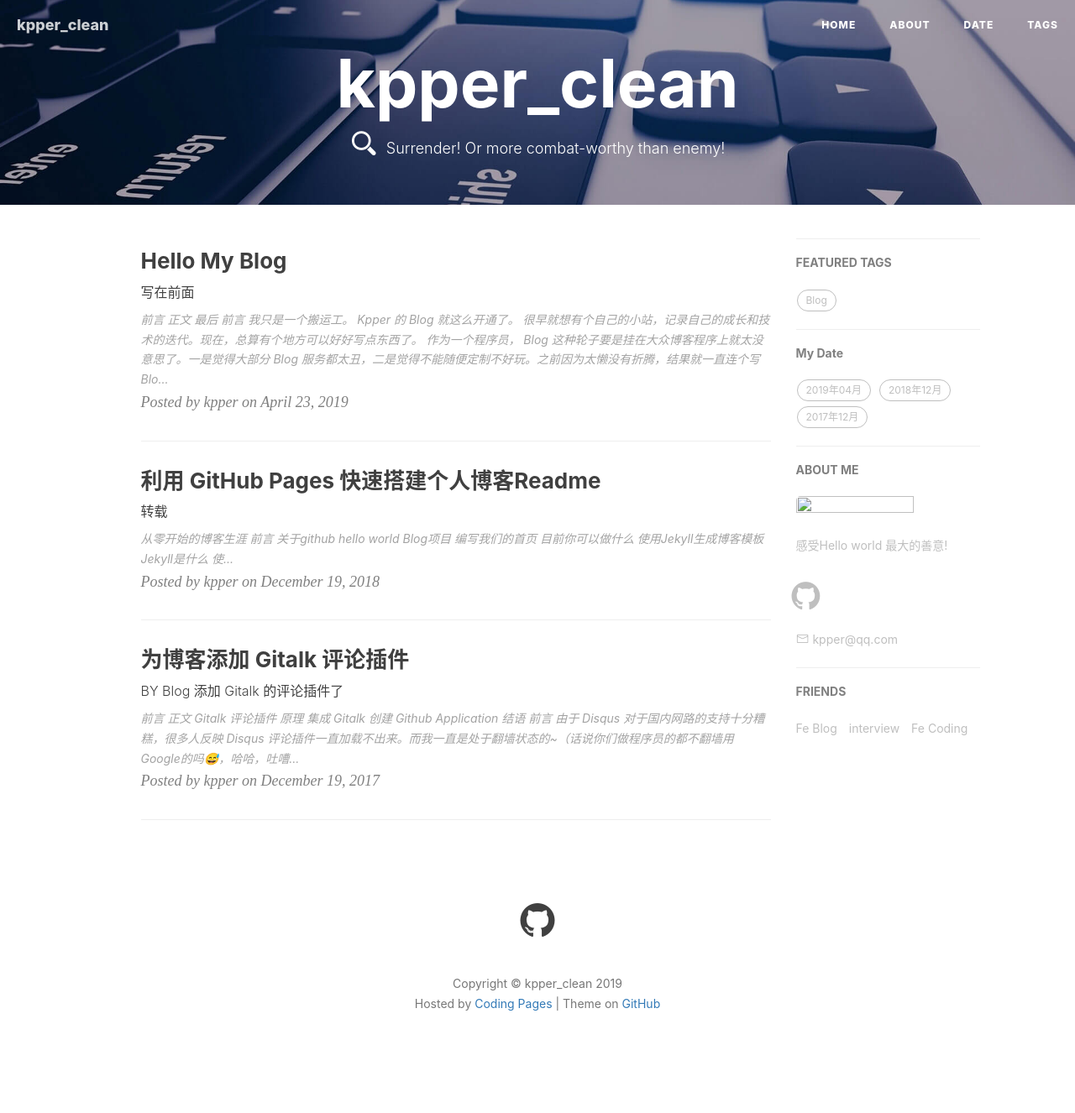
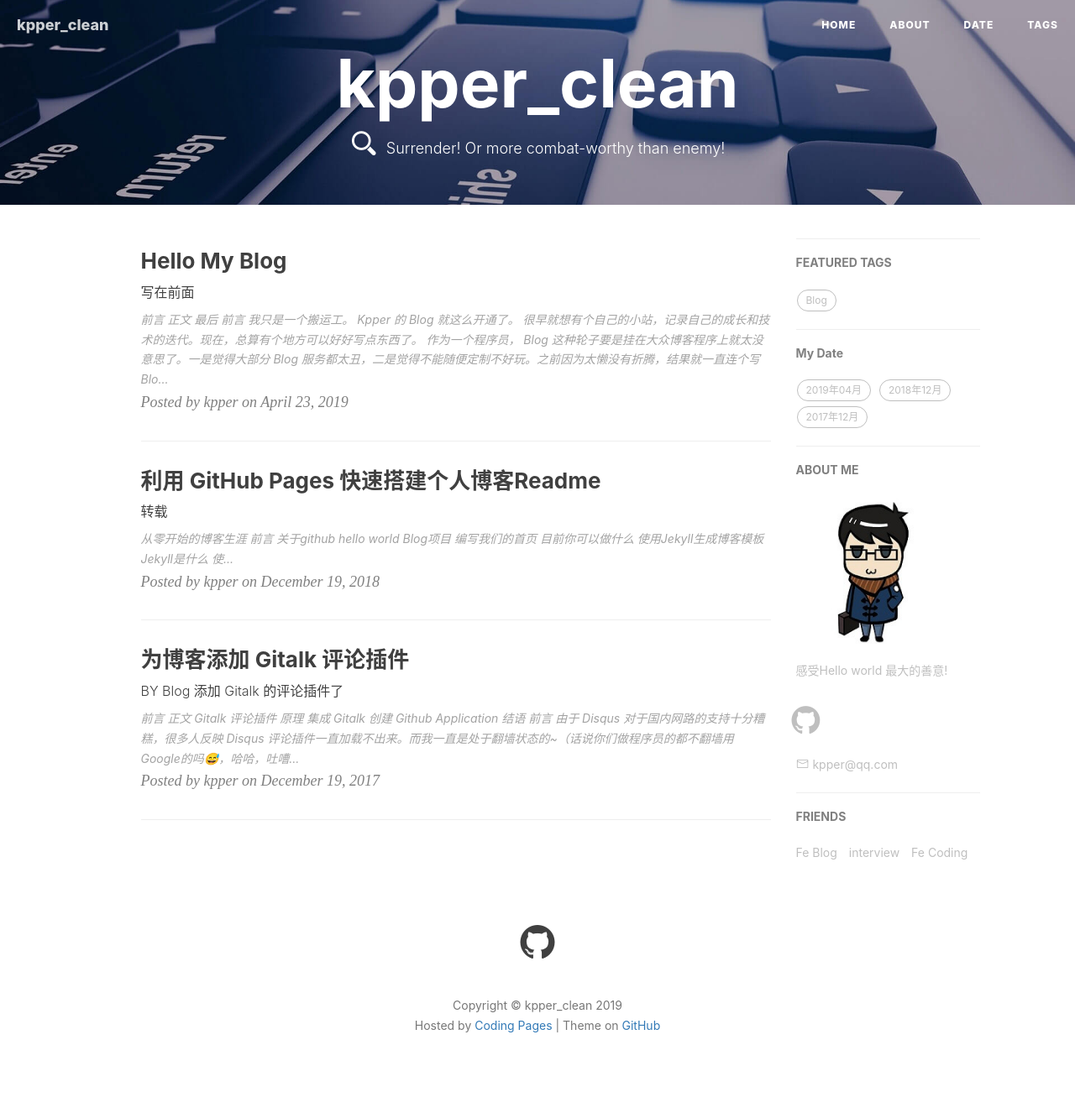
Before and after one commit to kpper/kpper_clean, a Jekyll site: the page built from index.html, in a window 1280 px wide. Shown: the whole page at 84% size. Built offline with Jekyll 4.4.1, drawn with Linux system fonts in a browser that asks for light colours; the list of posts is cut into pages by our own code; before the commit the page ends 1300 px from its top, so only the background shows below that.

Commit message:
Update _config.yml

```diff
--- a/_config.yml
+++ b/_config.yml
@@ -19,7 +19,7 @@ baidu_js_push: false
 # Sidebar settings侧边栏
 sidebar: true                           # whether or not using Sidebar.
 sidebar-about-description: "感受Hello world 最大的善意!"
-sidebar-avatar: kpper_clean/img/avatar_p11179162.jpg      # use absolute URL, seeing it's used in both `/` and `/about/`
+sidebar-avatar: /kpper_clean/img/avatar_p11179162.jpg      # use absolute URL, seeing it's used in both `/` and `/about/`
 
 
 # SNS settings社交账号
```
